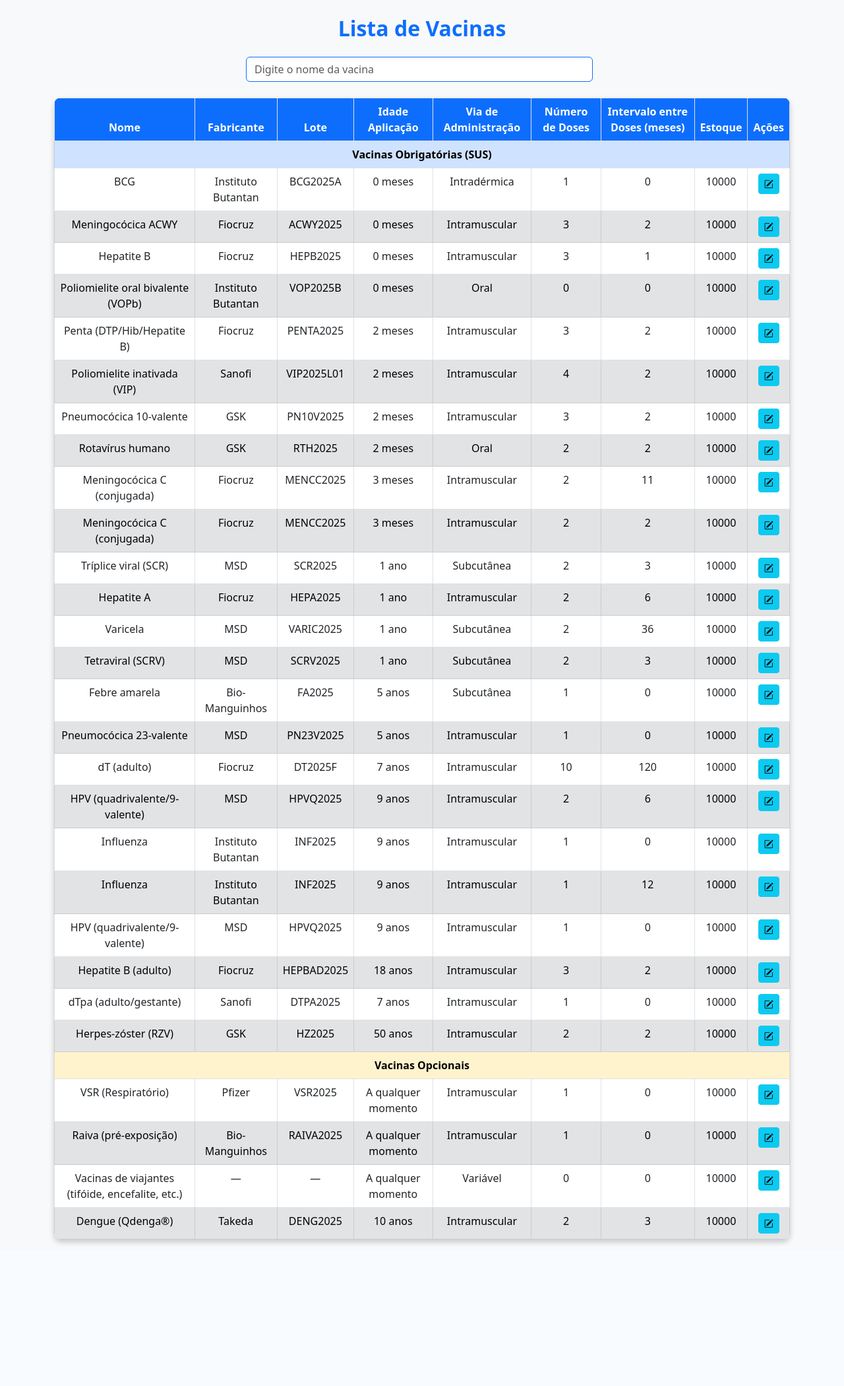
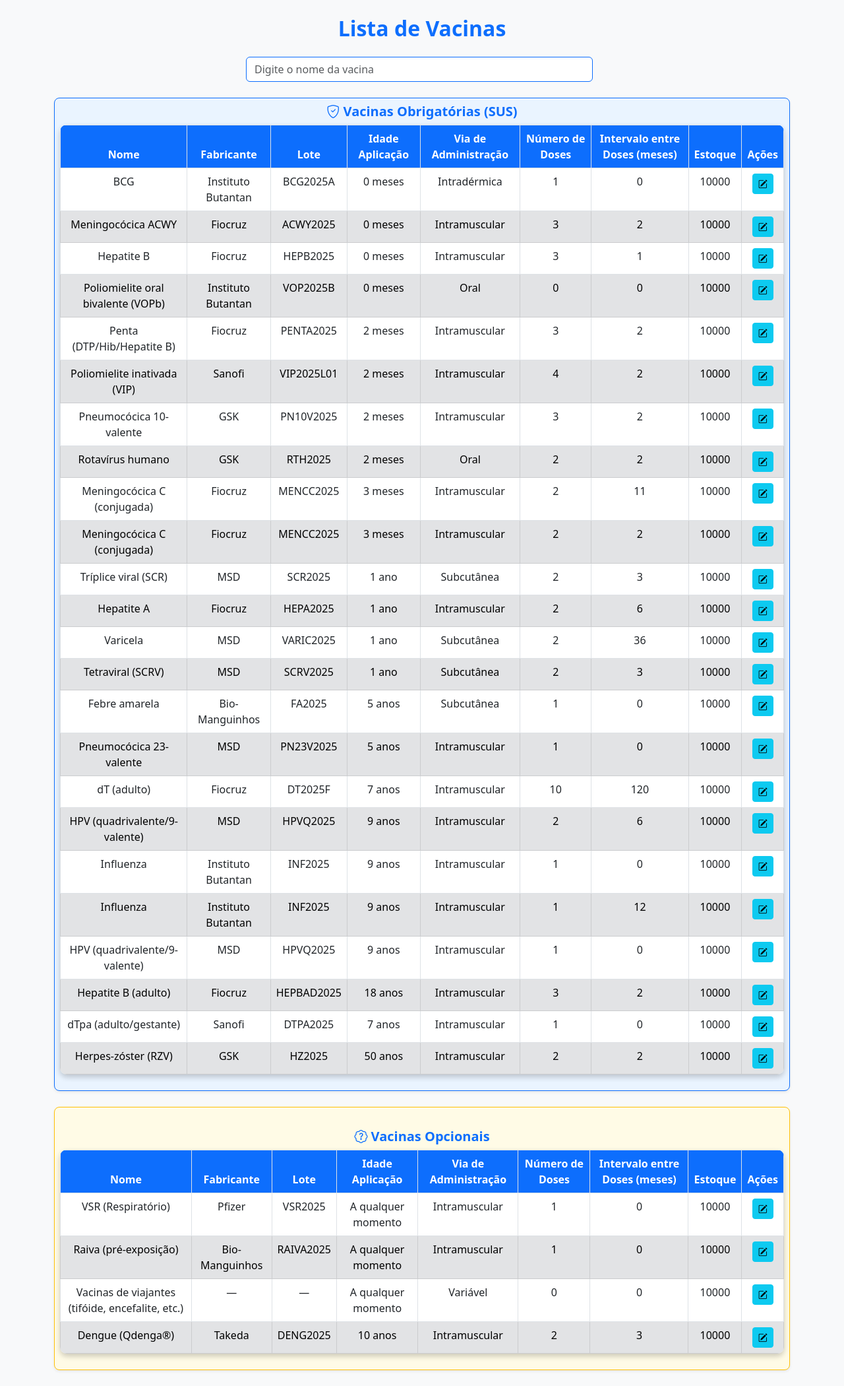
Before and after one commit to RafaelFavetta/DigitalVac, a PHP site: page /admin/listavac.php in a window 1280 px wide. Shown: the part 86-2186 px from the top of the page at 66% size. Before the commit the page ends 1972 px from the top, so only its background shows below. Run offline with PHP 8.4, Linux system fonts and the light colour scheme; data comes from the database, SQL or seed files in the repository.

Commit message:
estilização das listavac.php

```diff
--- a/admin/listavac.php
+++ b/admin/listavac.php
@@ -205,6 +205,11 @@ usort($vacinas_opcionais, function($a, $b) {
         </div>
         <br>
         <div id="tabela-vacinas" class="d-flex justify-content-center">
+            <div class="w-100">
+                <div class="border border-primary rounded-3 mb-4 p-2 shadow-sm" style="background-color: #eaf4ff;">
+                    <h5 class="text-primary text-center mb-2 fw-bold">
+                        <i class="bi bi-shield-check"></i> Vacinas Obrigatórias (SUS)
+                    </h5>
                     <table class="table table-bordered text-center mx-auto">
                         <thead>
                             <tr>
@@ -221,9 +226,6 @@ usort($vacinas_opcionais, function($a, $b) {
                             </tr>
                         </thead>
                         <tbody>
-                    <tr>
-                        <th colspan="9" class="table-primary text-center">Vacinas Obrigatórias (SUS)</th>
-                    </tr>
                             <?php
                             $rowIndex = 0;
                             foreach ($vacinas_obrigatorias as $row):
@@ -303,9 +305,32 @@ usort($vacinas_opcionais, function($a, $b) {
                                     </td>
                                 </tr>
                                 <?php $rowIndex++; endforeach; ?>
+                            <?php if (count($vacinas_obrigatorias) === 0): ?>
+                                <tr><td colspan="9">Nenhuma vacina encontrada.</td></tr>
+                            <?php endif; ?>
+                        </tbody>
+                    </table>
+                </div>
+                <div class="border border-warning rounded-3 mb-4 p-2 shadow-sm" style="background-color: #fffbe6;">
+                    <h5 class="text-primary text-center mb-2 mt-4 fw-bold">
+                        <i class="bi bi-patch-question"></i> Vacinas Opcionais
+                    </h5>
+                    <table class="table table-bordered text-center mx-auto">
+                        <thead>
                             <tr>
-                        <th colspan="9" class="table-warning text-center">Vacinas Opcionais</th>
+                                <!-- <th>ID</th> -->
+                                <th>Nome</th>
+                                <th>Fabricante</th>
+                                <th>Lote</th>
+                                <th>Idade Aplicação</th>
+                                <th>Via de Administração</th>
+                                <th>Número de Doses</th>
+                                <th>Intervalo entre Doses (meses)</th>
+                                <th>Estoque</th>
+                                <th>Ações</th>
                             </tr>
+                        </thead>
+                        <tbody>
                             <?php
                             $rowIndex = 0;
                             foreach ($vacinas_opcionais as $row):
@@ -369,8 +394,13 @@ usort($vacinas_opcionais, function($a, $b) {
                                     </td>
                                 </tr>
                                 <?php $rowIndex++; endforeach; ?>
+                            <?php if (count($vacinas_opcionais) === 0): ?>
+                                <tr><td colspan="9">Nenhuma vacina encontrada.</td></tr>
+                            <?php endif; ?>
                         </tbody>
                     </table>
+                </div>
+            </div>
         </div>
     </div>
 
```
Also changed, not shown: medica/listavac.php (+32 -5 lines). Lines whose indentation alone changed are shown as unchanged.
